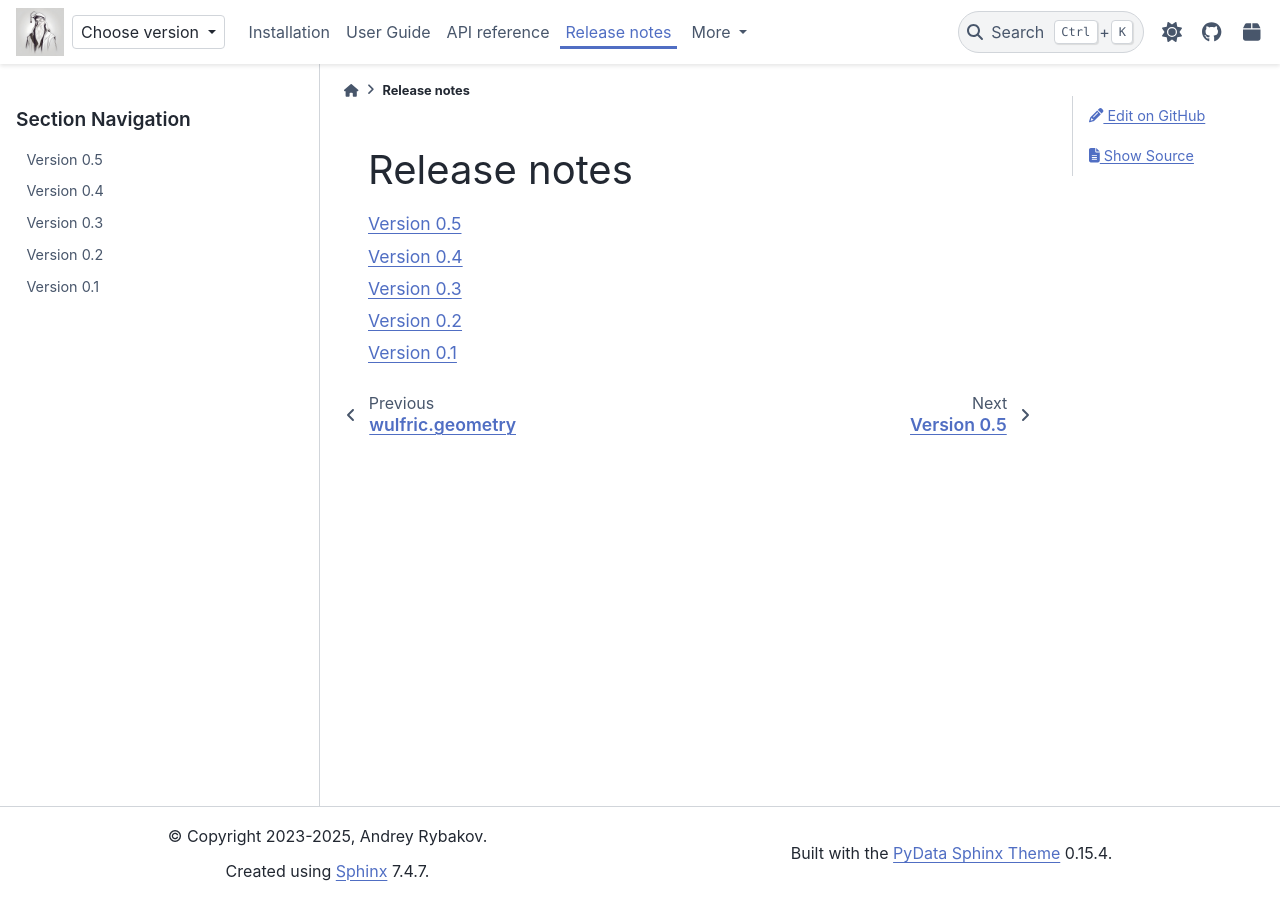
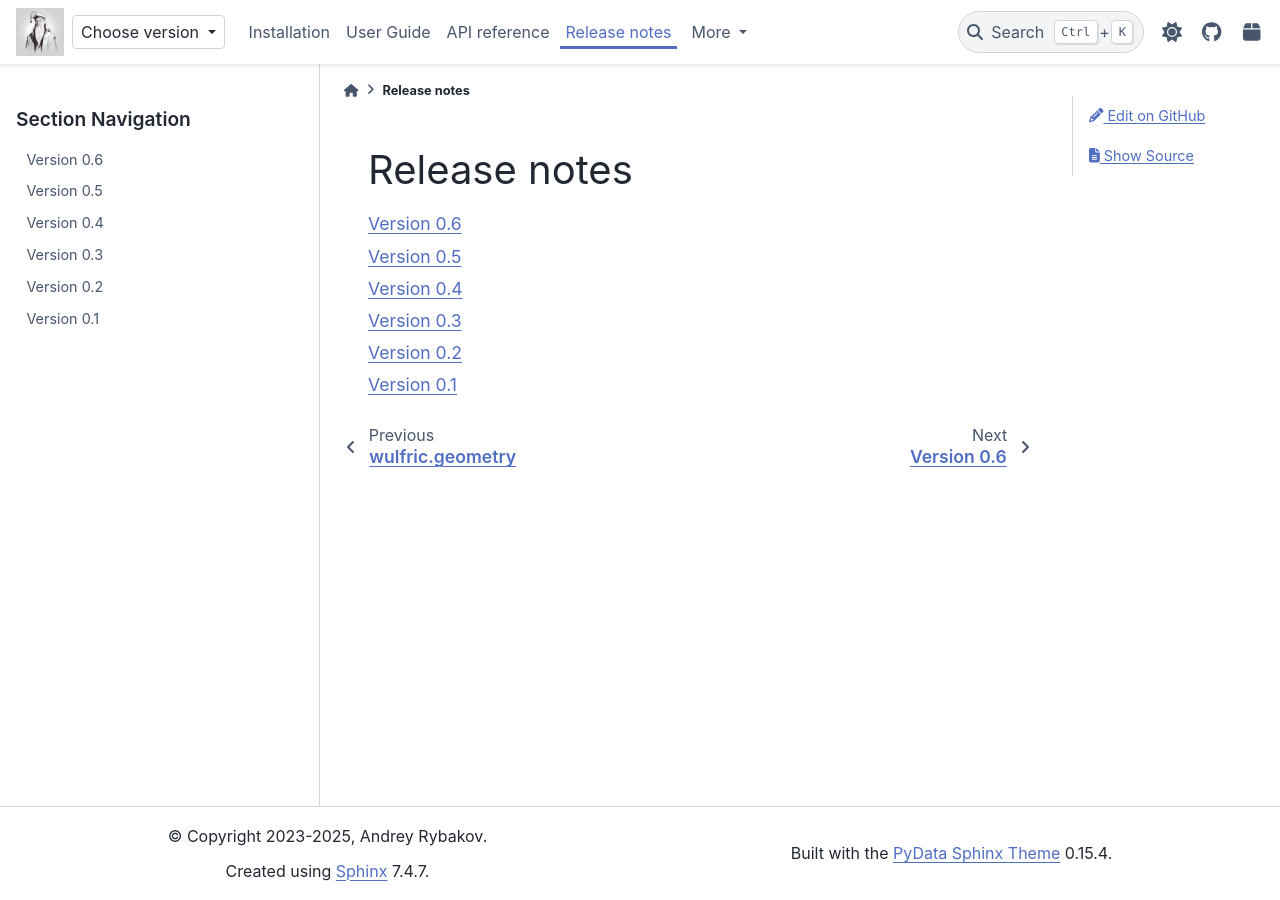
Before and after one commit to adrybakov/wulfric, a Sphinx documentation site: the page built from docs/source/release-notes/index.rst, in a window 1280 px wide. Built offline with Sphinx 7.4.7 and the PyData theme 0.15.4, drawn with Linux system fonts in a browser that asks for light colours; a script that is not in the unit is left out.

Commit message:
Update future release metadata

```diff
--- /dev/null
+++ b/docs/source/release-notes/0.6.rst
@@ -0,0 +1,11 @@
+.. _release-notes_0.6:
+
+***********
+Version 0.6
+***********
+
+
+Whats new?
+----------
+
+TODO
--- a/docs/source/release-notes/index.rst
+++ b/docs/source/release-notes/index.rst
@@ -5,6 +5,7 @@ Release notes
 .. toctree::
   :maxdepth: 1
 
+  0.6
   0.5
   0.4
   0.3
--- a/src/wulfric/__init__.py
+++ b/src/wulfric/__init__.py
@@ -17,9 +17,9 @@
 # along with this program.  If not, see <https://www.gnu.org/licenses/>.
 
 
-__version__ = "0.5.4"
+__version__ = "0.6.0"
 __doclink__ = "wulfric.org"
-__release_date__ = "14 April 2025"
+__release_date__ = "Undefined"
 
 
 from . import cell, constants, crystal, geometry, io, visualization
```
